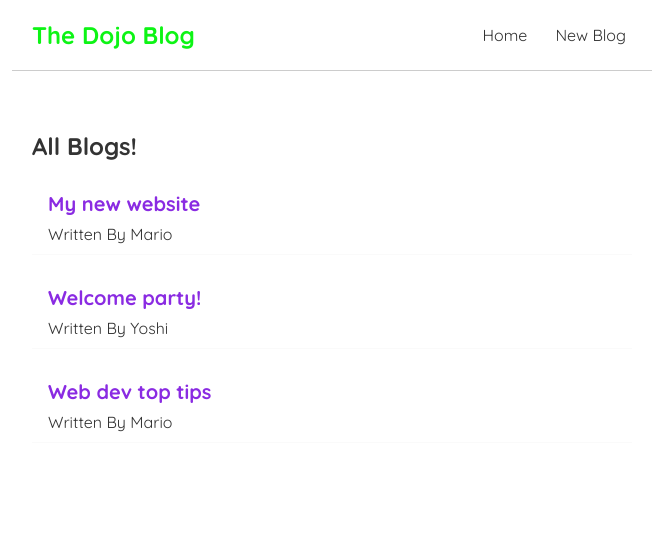
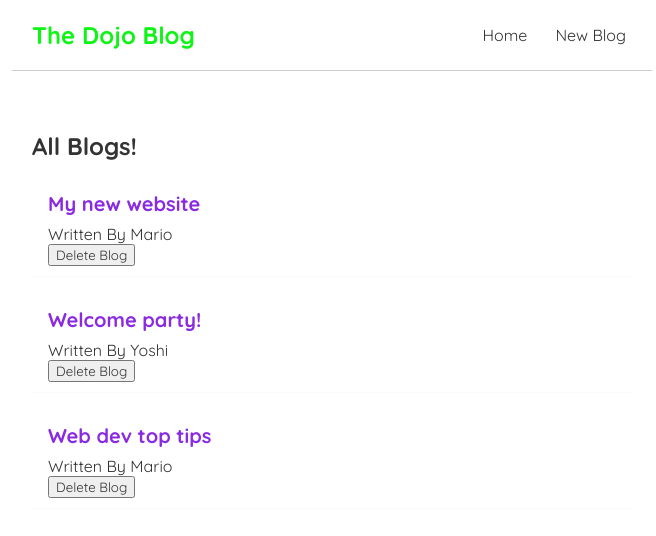
Before and after one commit to Eshwar-git1189/React-js_CRUD_operations, a React (Create React App) app in the folder crud-app/: page / in a window 1280 px wide. Shown: the top 536 px of the page, without its empty margins (308-964 px from the left). Built offline with nearby package versions, Linux system fonts and the light colour scheme.

Commit message:
Functions as props(Delete an Item)

```diff
--- a/crud-app/src/BlogList.js
+++ b/crud-app/src/BlogList.js
@@ -2,7 +2,8 @@
 const BlogList = (props) => {
   const blogs = props.blogs;
   const title = props.title;
-
+  const handleDelete = props.handleDelete;
+// Here we should not define handleDelete function
   return (
     <div className="blog-list">
       <h2>{title}</h2>
@@ -10,6 +11,7 @@ const BlogList = (props) => {
         <div className="blog-preview" key={blog.id}>
           <h2>{blog.title}</h2>
           <p>Written By {blog.author}</p>
+          <button onClick={() => handleDelete(blog.id)}>Delete Blog</button>
         </div>
       ))}
     </div>
--- a/crud-app/src/Home.js
+++ b/crud-app/src/Home.js
@@ -39,11 +39,32 @@ const Home = () => {
   //     setName('Luigi');
   //     setAge(30);
   //   }
-  const [blogs, setBlogs]= useState([
-    {title: 'My new website', body: 'Lorem ipsum dolor sit amet', author: 'Mario', id: 1},
-    {title: 'Welcome party!', body: 'Lorem ipsum dolor sit amet', author: 'Yoshi', id: 2},
-    {title: 'Web dev top tips', body: 'Lorem ipsum dolor sit amet',author: 'Mario', id: 3}
+  const [blogs, setBlogs] = useState([
+    {
+      title: "My new website",
+      body: "Lorem ipsum dolor sit amet",
+      author: "Mario",
+      id: 1,
+    },
+    {
+      title: "Welcome party!",
+      body: "Lorem ipsum dolor sit amet",
+      author: "Yoshi",
+      id: 2,
+    },
+    {
+      title: "Web dev top tips",
+      body: "Lorem ipsum dolor sit amet",
+      author: "Mario",
+      id: 3,
+    },
   ]);
+
+  const handleDelete = (id) => {
+    const newBlogs = blogs.filter((blog) => blog.id !== id);
+    setBlogs(newBlogs);
+    console.log(`Deleted blog with id: ${id}`);
+  };
   return (
     <div className="home">
       {/* <h2>Home Page</h2>
@@ -51,12 +72,14 @@ const Home = () => {
       <button onClick={handleClick}>Click </button> */}
 
       {/* Using map to iterate over the array of objects */}
-      <BlogList blogs={blogs} title = "All Blogs!"/>
+      <BlogList blogs={blogs} title="All Blogs!" handleDelete={handleDelete} />
       {/* Here we use props to pass data from parent component to child component. */}
-
-
+      {/* <BlogList
+        blogs={blogs.filter((blog) => blog.author === "Mario")}
+        title="Mario's blogs"
+      /> */}
     </div>
   );
-}
+};
 
 export default Home;
--- a/crud-app/src/index.css
+++ b/crud-app/src/index.css
@@ -36,8 +36,7 @@
   padding: 20px;
 }
 
-
- /* blog-preview styles   */
+/* blog-preview styles   */
 .blog-preview {
   padding: 10px 16px;
   margin: 20px 0;
@@ -46,7 +45,18 @@
 
 .blog-preview:hover {
   box-shadow: 1px 3px 5px rgba(0, 0, 0, 0.1);
+  font-style: italic;
 }
+
+.blog-list h2:hover{
+  color: blueviolet;
+}
+
+
+.blog-preview h2:hover{
+  color:#0df415;
+}
+
 .blog-preview h2 {
   font-size: 20px;
   color: blueviolet;
```
Lines whose indentation alone changed are shown as unchanged.
